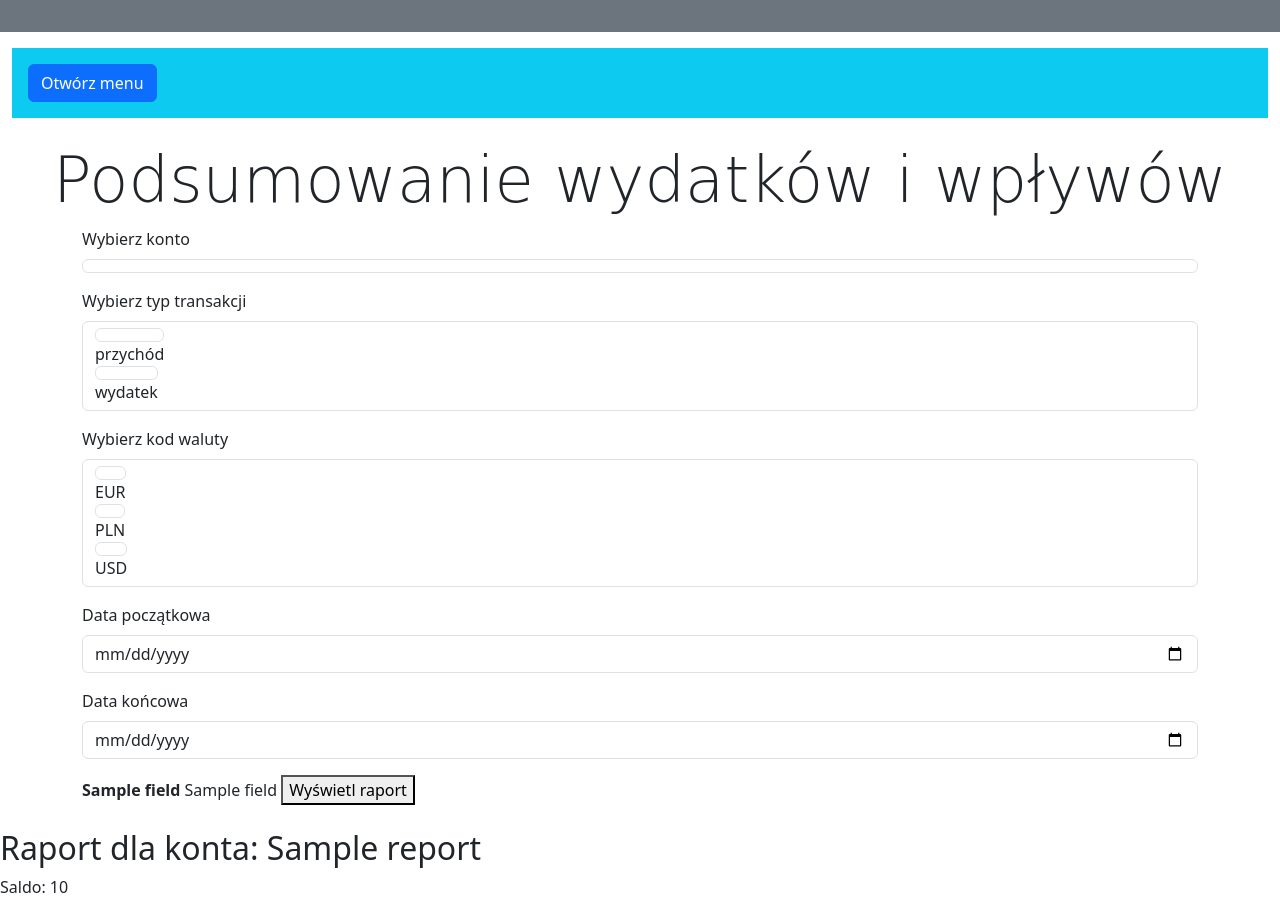
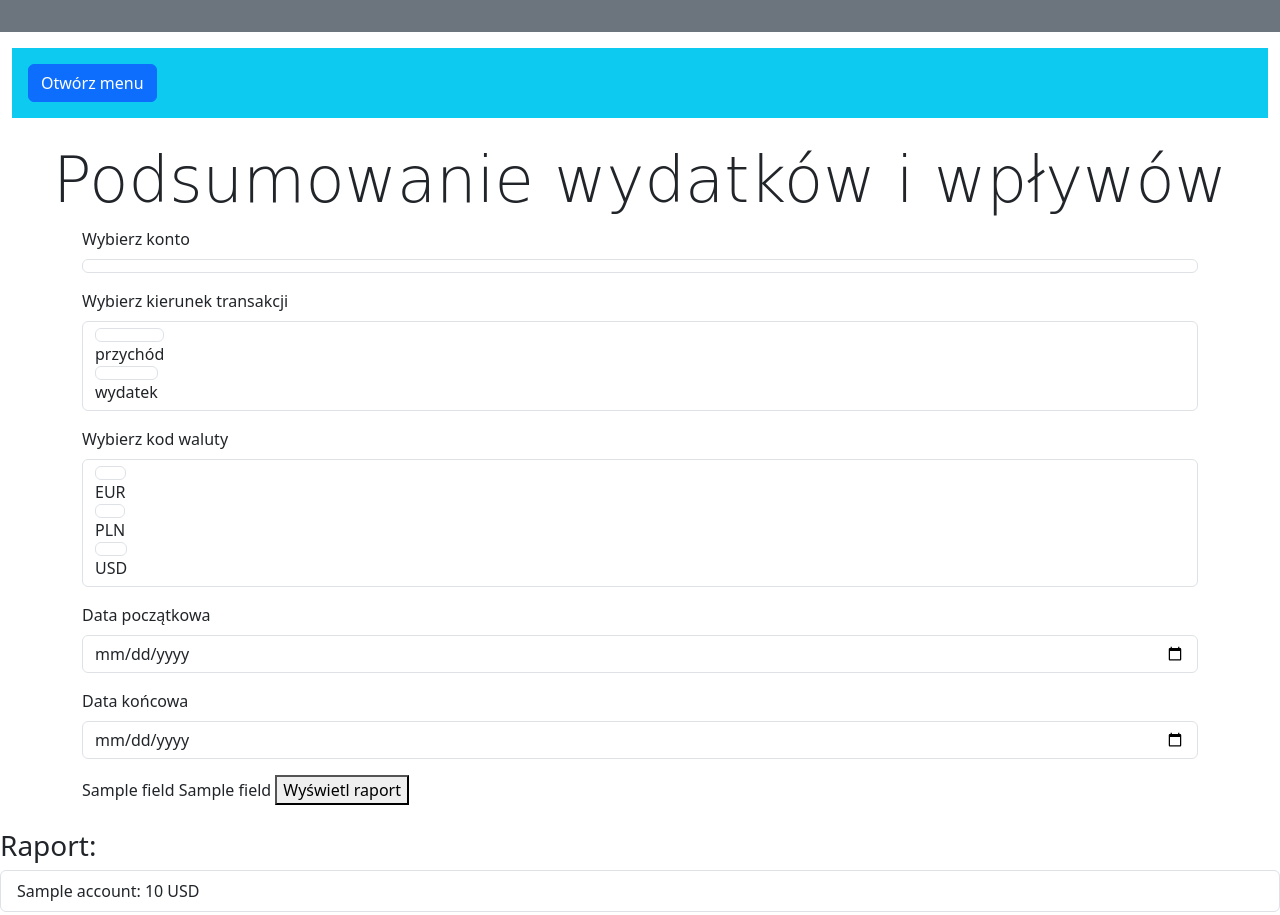
Before and after one commit to infoshareacademy/jpydzr6-monkeys, a Django app: template monkeys/monkey_budget/templates/account/financial_reports.html in a window 1280 px wide. Run offline with Django 5.2, Linux system fonts and the light colour scheme; tables that the repository leaves empty hold one stand-in row (values such as "Sample post"); the template is opened without the code that fills it: values that come from a table or form of the project are taken from there, most other values are stand-ins (such as "Sample title", 1, 10 or a date in 2020); some libraries are stand-ins or nearby versions.

Commit message:
Basic raport display has been corrected

```diff
--- a/monkeys/monkey_budget/forms.py
+++ b/monkeys/monkey_budget/forms.py
@@ -205,7 +205,7 @@
     )
     transactions_direction = forms.MultipleChoiceField(
         choices=[('IN', 'przychód'), ('OUT', 'wydatek')],
-        label='Wybierz typ transakcji',
+        label='Wybierz kierunek transakcji',
         required=False,
         widget=forms.CheckboxSelectMultiple
     )
@@ -215,11 +215,6 @@
         required=False,
         widget=forms.CheckboxSelectMultiple
     )
-    # start_date = forms.DateField(
-    #     label='Data początkowa',
-    #     required=False,
-    #     widget=forms.TextInput(attrs={'placeholder': f'Np. {datetime.date.today() - datetime.timedelta(days=30)}'})
-    # )
     start_date = forms.DateField(
         label='Data początkowa',
         required=False,
--- a/monkeys/monkey_budget/templates/account/financial_reports.html
+++ b/monkeys/monkey_budget/templates/account/financial_reports.html
@@ -28,7 +28,7 @@
                 <form method="post">
                     {% csrf_token %}
                     {% bootstrap_form form %}
-                        <b>{{ field.label_tag }}</b>
+                        {{ field.label_tag }}
                         {{ field }}
                 <button type="submit">Wyświetl raport</button>
             </form>
@@ -36,11 +36,16 @@
 
     {% if report_data %}
     <div class="mt-4">
-        <h2>Raport dla konta: {{report_data.account_name}}</h2>
-        <p>Saldo: {{ report_data.balance }}</p>
+        <h3>Raport:</h3>
+        <ul class="list-group">
+            {% for account in report_data %}
+                <li class="list-group-item">
+                    {{ account.name }}: {{ account.balance }} {{ account.currency }}
+                </li>
+            {% endfor %}
+        </ul>
     </div>
-    {% endif %}
-
+{% endif %}
     {% endblock content %}
 
 </body>
```
Also changed, not shown: monkeys/monkey_budget/views.py (+13 -8 lines).
